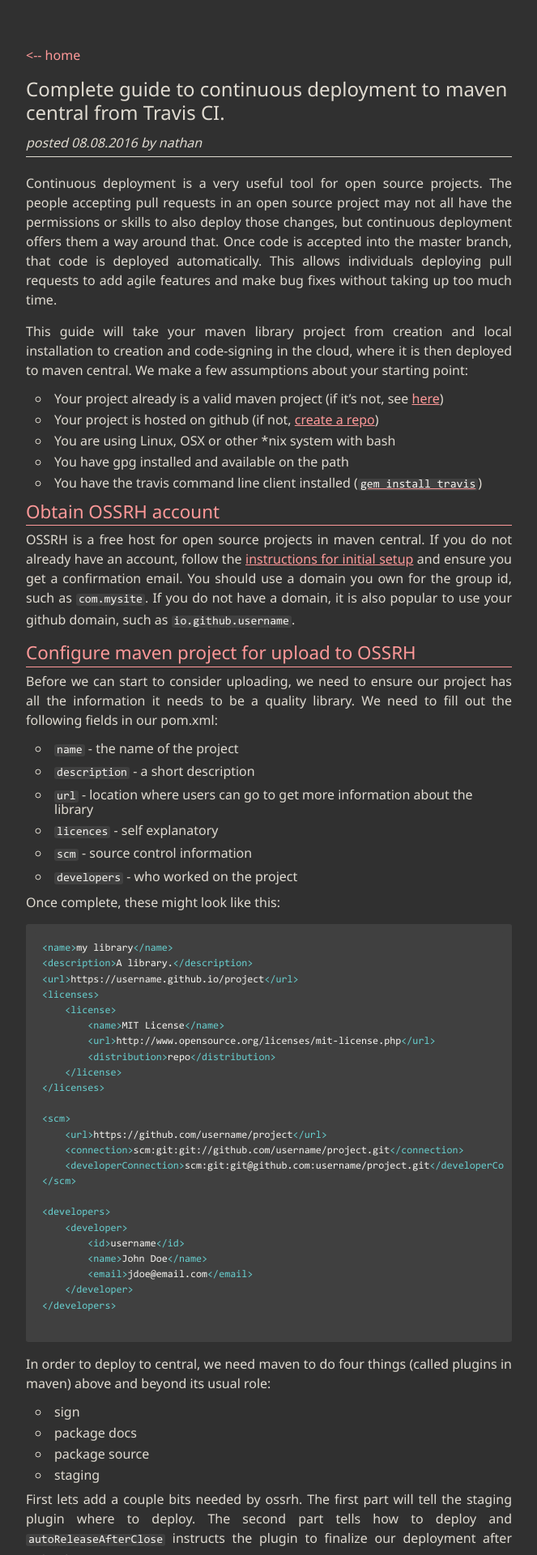
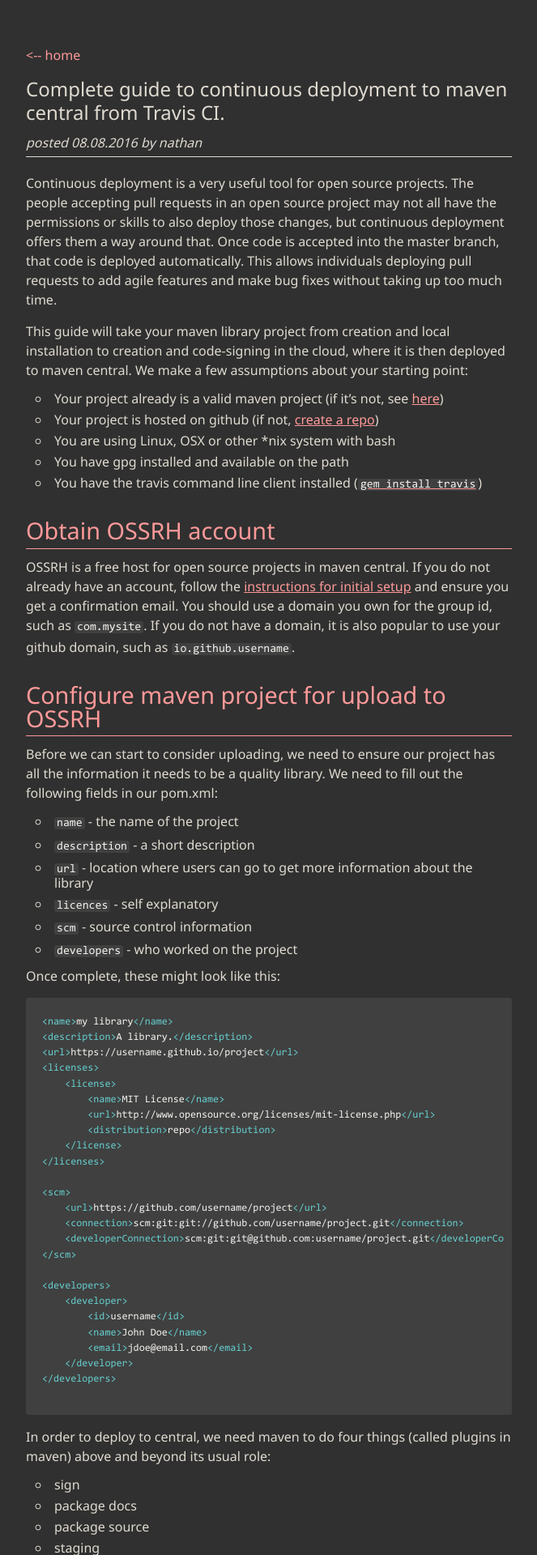
Before and after one commit to blackdoor/blog, a Jekyll site: the page built from _posts/2016-08-08-maven-cd.md, in a window 1280 px wide. Shown: the top 1920 px of the page at 81% size, without its empty margins (308-971 px from the left). Built offline with Jekyll 4.4.1, drawn with Linux system fonts in a browser that asks for light colours.

Commit message:
Left > Justify, fixed styling on Maven post (love ya, Nate)

````diff
--- a/_posts/2016-08-08-maven-cd.md
+++ b/_posts/2016-08-08-maven-cd.md
@@ -14,11 +14,11 @@
 * You have gpg installed and available on the path
 * You have the travis command line client installed ([`gem install travis`](https://github.com/travis-ci/travis.rb#readme))
 
-## Obtain OSSRH account
+# Obtain OSSRH account
 
 OSSRH is a free host for open source projects in maven central. If you do not already have an account, follow the [instructions for initial setup](http://central.sonatype.org/pages/ossrh-guide.html#initial-setup) and ensure you get a confirmation email. You should use a domain you own for the group id, such as `com.mysite`. If you do not have a domain, it is also popular to use your github domain, such as `io.github.username`.
 
-## Configure maven project for upload to OSSRH
+# Configure maven project for upload to OSSRH
 
 Before we can start to consider uploading, we need to ensure our project has all the information it needs to be a quality library. We need to fill out the following fields in our pom.xml:
 
@@ -200,9 +200,9 @@
 Maven supports environment variables in its settings files, so the `${env.VAR}` fields tell maven to fill the field with the value in the environment variable `VAR`.
 We will define these variables later in travis as encrypted environment variables.
 
-## Create code signing cert
+# Create code signing cert
 
-### Create master key
+## Create master key
 
 Now we need to create a certificate with which to sign our code. If you already have a gpg certificate, skip to "Create signing sub-key".
 
@@ -215,7 +215,7 @@
 
 This master key will act as your digital identity for the rest of your life, so take good care of it.
 
-### Create signing sub-key
+## Create signing sub-key
 
 Our master key is super important to us, and we would never entrust it to "the cloud", so we need to create a more controllable sub-key. This sub-key will be used to sign our code.
 To add a sub-key, begin to edit the master key we just created with
@@ -226,11 +226,11 @@
 Enter a reasonable expiration. Perhaps `20y`.
 Type `save`.
 
-### Publish key
+## Publish key
 
 To ensure our keys are not revoked, ossrh will look to one of a set of keyservers. In order to enable that, we need to upload our (public) keys so ossrh can see them. We will upload our keys to both the MIT and Ubuntu key servers for redundancy.
 
-##### Find your key id
+### Find your key id
 
 Use `$ gpg --list-keys` to see all they keys in your keyring. One of the entries should look something like this
 
@@ -248,9 +248,9 @@
 And once more just to be sure
 `$ gpg --send-keys --keyserver pool.sks-keyservers.net $keyid`
 
-### Remove master keys
+## Remove master keys
 
-##### Backup
+### Backup
 
 Now would be a good (read: critical) time to back up your keys. Best practices for backing up keys are beyond the scope of this guide, but backing them up to a paper copy and storing that in a physically secure location is recommended.
 Export your public keys with
@@ -260,15 +260,15 @@
 
 Now put `mysupersecretkey.asc` somewhere very safe and destroy the file (use `$ shred --remove mysupersecretkey.asc` for destruction)
 
-##### Export sub-keys
+### Export sub-keys
 
 `$ gpg --export-secret-subkeys your@email.com > subkeys`
 
-##### Remove master keys
+### Remove master keys
 
 `$ gpg --delete-secret-key your@email.com`
 
-##### Import sub-keys and clean up
+### Import sub-keys and clean up
 
 Import your sub-keys back with `$ gpg --import subkeys`
 Shred the export `$ shred --remove subkeys`
@@ -288,7 +288,7 @@
 
 The `#` after the `sec` tells you that the secret signing master key is not in the keyring and the single `ssb` (SecretSuBkey) indicates that there is only one secret subkey.
 
-##### Change passphrase
+### Change passphrase
 
 Finally we will change the passphrase. This prevents someone from accessing your main key. If someone compromises the passphrase on CI, it will have nothing to do with the passphrase to your main key.
 
@@ -298,9 +298,9 @@
 save
 ```
 
-## Encrypt cert and variables for travis
+# Encrypt cert and variables for travis
 
-#### Encrypt cert
+## Encrypt cert
 
 Login to travis if you have not yet `$ travis login`
 Now let's export our cert so we can encrypt it for travis.
@@ -328,7 +328,7 @@
 
 where the `openssl` line is the one you took note of earlier.
 
-#### Encrypt variables
+## Encrypt variables
 
 Encrypt environment variables using `$  travis encrypt MY_SECRET_ENV=super_secret`. We need to encrypt the variables we used earlier in the `mvnsettings.xml`. Once again, those were
 
@@ -339,7 +339,7 @@
 
 Use the travis CLI to encrypt those and take note of the output of each command.
 
-## Create `.travis.yml`
+# Create `.travis.yml`
 
 Next we will need a `.travis.yml` file to tell Travis CI what to do with our project. Our file will look something like this
 
@@ -370,7 +370,7 @@
 
 The `after_success` section lets us define commands we want to run if all the builds and tests pass. We use it to run the script we made which decrypts our certificate, as well as a script that will do our deployment.
 
-## Create deploy script
+# Create deploy script
 
 We called a deploy script in the `after_success` section of our `.travis.yml`. We will define that file now, so create the file `cd/deploy.sh` with the content:
 
@@ -387,7 +387,7 @@
 
 If you have any questions, or tips on how to improve the guide, feel free to contact me at nfischer921@gmail.com
 
-## Resources
+# Resources
 
 * https://alexcabal.com/creating-the-perfect-gpg-keypair/
 * https://maven.apache.org/plugins/maven-gpg-plugin/sign-mojo.html
--- a/assets/css/main.scss
+++ b/assets/css/main.scss
@@ -170,7 +170,6 @@
             font-size: 1em;
             line-height: 150%;
             margin-bottom: 15px;
-            text-align: justify;
         }
         a {
             text-decoration: underline;
````
